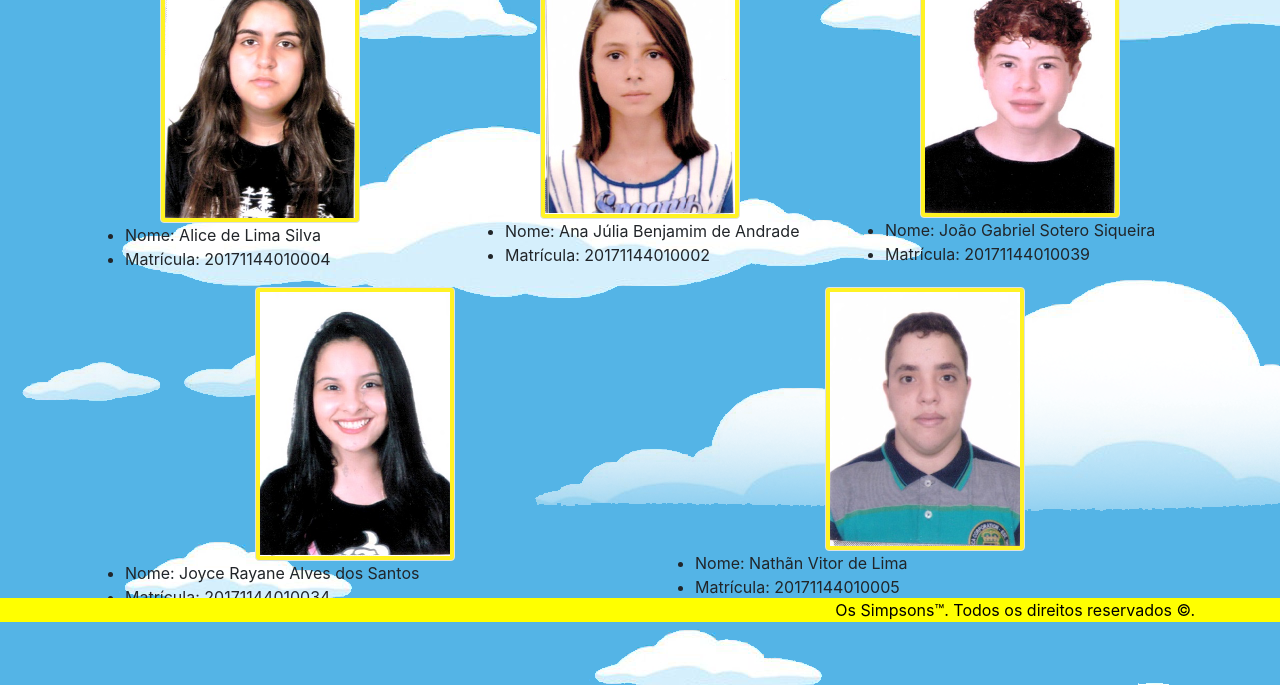
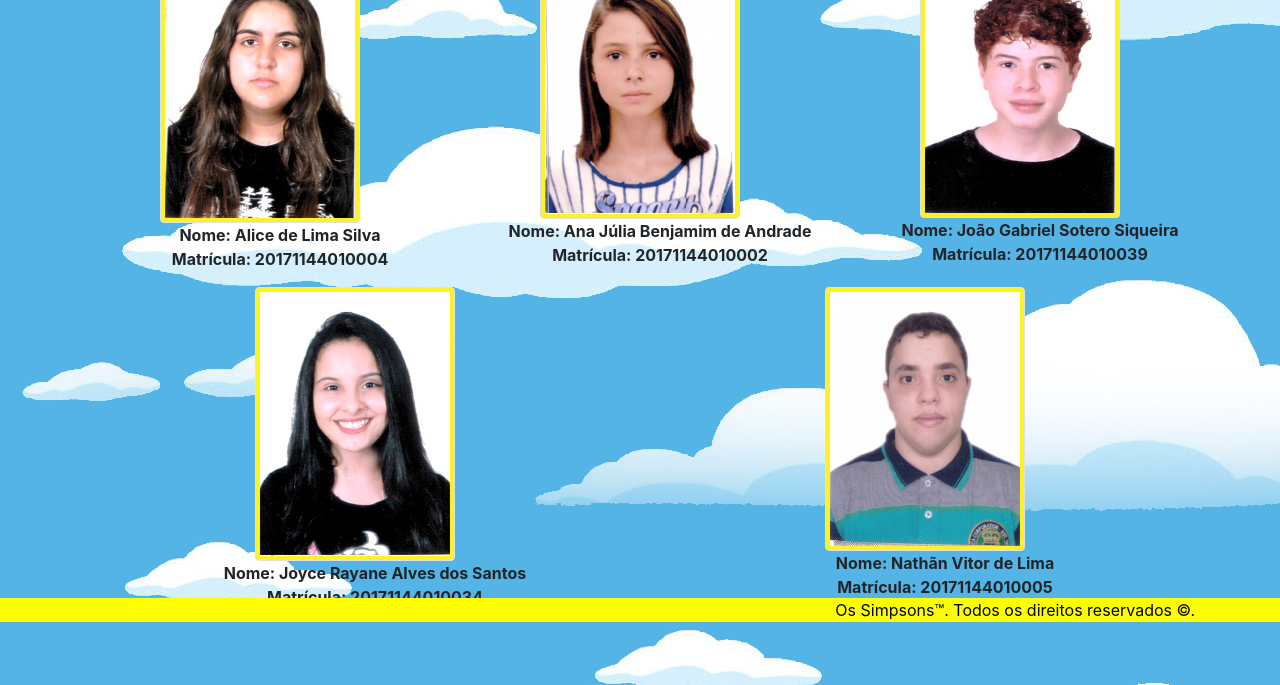
Before and after one commit to NvitorL/SpringfieldWebsite, a plain HTML site: page equipe.html in a window 1280 px wide. Shown: the part 178-863 px from the top of the page. Drawn offline with nearby package versions, Linux system fonts and the light colour scheme.

Commit message:
Passei um reboco nos nomes meio zoados

```diff
--- a/equipe.html
+++ b/equipe.html
@@ -45,39 +45,55 @@
         <div class="row">
     		<div class="col">
     			<img class="img-thumbnail" src="img/Equipe/alice.jpg" width="200">
-    			<ul style="text-align: left;">
-    				<li>Nome: Alice de Lima Silva</li>
-    				<li>Matrícula: 20171144010004</li>
+                <ul style="text-align: center;">
+                    <strong>
+                    Nome: Alice de Lima Silva
+                    <br>
+                    Matrícula: 20171144010004
+                    </strong>
     			</ul>
     		</div>
     		<div class="col">
     			<img class="img-thumbnail" src="img/Equipe/julia.jpg" width="200">
-    			<ul style="text-align: left;">
-    				<li>Nome: Ana Júlia Benjamim de Andrade</li>
-    				<li>Matrícula: 20171144010002</li>
+                <ul style="text-align: center;">
+                    <strong>
+                    Nome: Ana Júlia Benjamim de Andrade
+                    <br>
+                    Matrícula: 20171144010002
+                    </strong>
     			</ul>
     		</div>
     		<div class="col">
     			<img class="img-thumbnail" src="img/Equipe/joao.jpg" width="200">
-    			<ul style="text-align: left;">
-    				<li>Nome: João Gabriel Sotero Siqueira</li>
-    				<li>Matrícula: 20171144010039</li>
+                <ul style="text-align: center;">
+                    <strong>
+                    Nome: João Gabriel Sotero Siqueira
+                    <br>
+                    Matrícula: 20171144010039
+                    </strong>
     			</ul>
     		</div>
     	</div>
     	<div class="row">
     		<div class="col">
     			<img class="img-thumbnail" src="img/Equipe/joyce.jpg" width="200">
-    			<ul style="text-align: left;">
-    				<li>Nome: Joyce Rayane Alves dos Santos</li>
-    				<li>Matrícula: 20171144010034</li>
+                <ul style="text-align: center;">
+                    <strong>
+                        Nome: Joyce Rayane Alves dos Santos
+                        <br>
+                        Matrícula: 20171144010034
+                    </strong>
+
     			</ul>
     		</div>
     		<div class="col">
     			<img class="img-thumbnail" src="img/Equipe/nathan.jpg" width="200">
-    			<ul style="text-align: left;">
-    				<li>Nome: Nathãn Vitor de Lima</li>
-    				<li>Matrícula: 20171144010005</li>
+                <ul style="text-align: center;">
+                    <strong>
+                    Nome: Nathãn Vitor de Lima
+                    <br>
+                    Matrícula: 20171144010005
+                    </strong>
     			</ul>
     		</div>
     	</div>
```
Also changed, not shown: css/style1.css (line endings or trailing spaces).
